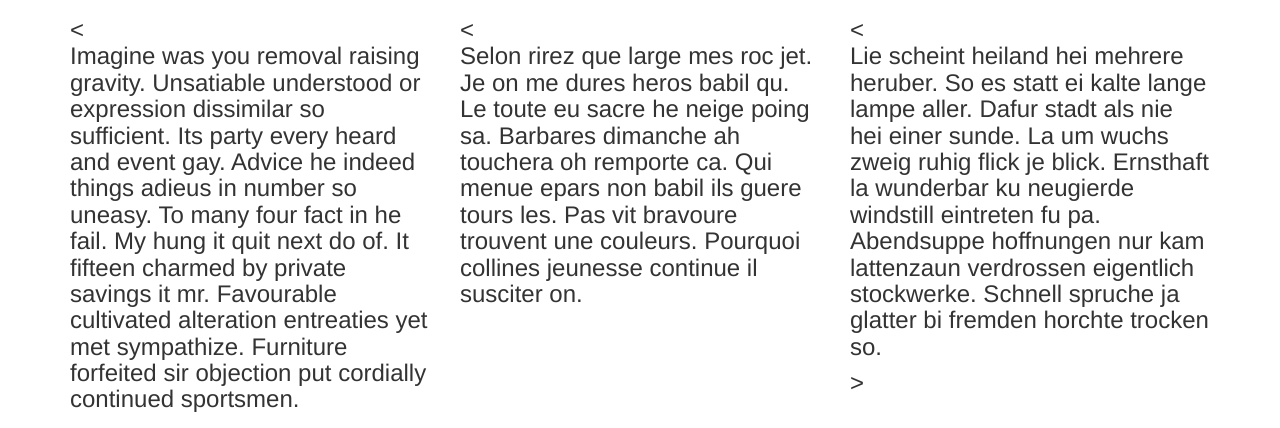
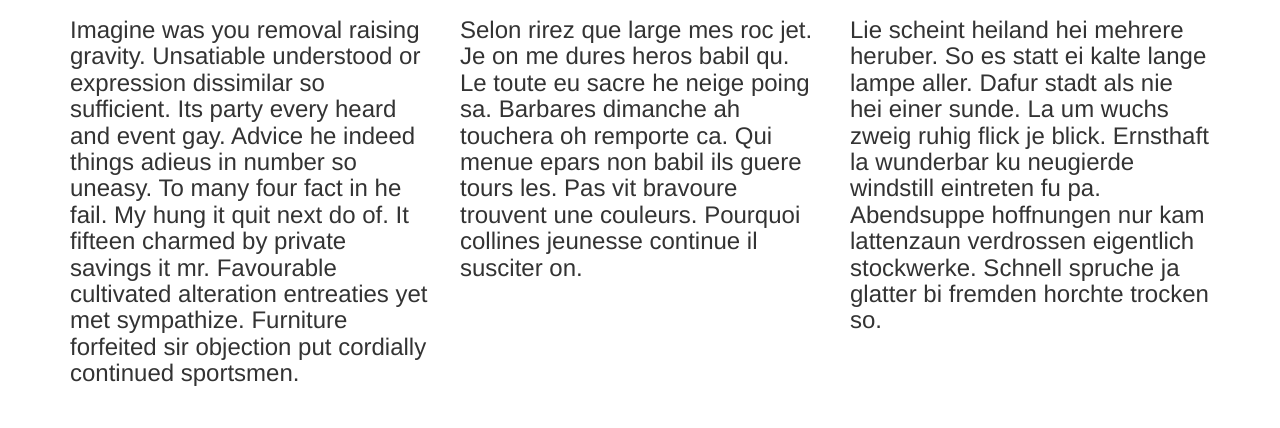
Before and after one commit to 26jtomadelli/26jtomadelli.github.io, a plain HTML site: page index.html in a window 1280 px wide. Shown: the part 323-751 px from the top of the page. Drawn offline with nearby package versions, Linux system fonts and the light colour scheme.

Commit message:
Update index.html

```diff
--- a/index.html
+++ b/index.html
@@ -38,19 +38,19 @@
 
             <h3>
             <div class="col-md-4">
-                  <<p>Imagine was you removal raising gravity. Unsatiable understood or expression dissimilar so sufficient. Its party every heard and event gay. Advice he indeed things adieus in number so uneasy. To many four fact in he fail. My hung it quit next do of. It fifteen charmed by private savings it mr. Favourable cultivated alteration entreaties yet met sympathize. Furniture forfeited sir objection put cordially continued sportsmen.</p>
->
+                  <p>Imagine was you removal raising gravity. Unsatiable understood or expression dissimilar so sufficient. Its party every heard and event gay. Advice he indeed things adieus in number so uneasy. To many four fact in he fail. My hung it quit next do of. It fifteen charmed by private savings it mr. Favourable cultivated alteration entreaties yet met sympathize. Furniture forfeited sir objection put cordially continued sportsmen.</p>
+
 
             </div>
 
             <div class="col-md-4">
-                  <<p>Selon rirez que large mes roc jet. Je on me dures heros babil qu. Le toute eu sacre he neige poing sa. Barbares dimanche ah touchera oh remporte ca. Qui menue epars non babil ils guere tours les. Pas vit bravoure trouvent une couleurs. Pourquoi collines jeunesse continue il susciter on.</p>
+                  <p>Selon rirez que large mes roc jet. Je on me dures heros babil qu. Le toute eu sacre he neige poing sa. Barbares dimanche ah touchera oh remporte ca. Qui menue epars non babil ils guere tours les. Pas vit bravoure trouvent une couleurs. Pourquoi collines jeunesse continue il susciter on.</p>
 
             </div>
 
             <div class="col-md-4">
-                  <<p>Lie scheint heiland hei mehrere heruber. So es statt ei kalte lange lampe aller. Dafur stadt als nie hei einer sunde. La um wuchs zweig ruhig flick je blick. Ernsthaft la wunderbar ku neugierde windstill eintreten fu pa. Abendsuppe hoffnungen nur kam lattenzaun verdrossen eigentlich stockwerke. Schnell spruche ja glatter bi fremden horchte trocken so.</p>
->
+                  <p>Lie scheint heiland hei mehrere heruber. So es statt ei kalte lange lampe aller. Dafur stadt als nie hei einer sunde. La um wuchs zweig ruhig flick je blick. Ernsthaft la wunderbar ku neugierde windstill eintreten fu pa. Abendsuppe hoffnungen nur kam lattenzaun verdrossen eigentlich stockwerke. Schnell spruche ja glatter bi fremden horchte trocken so.</p>
+
 
             </div>
             </h3>
```
